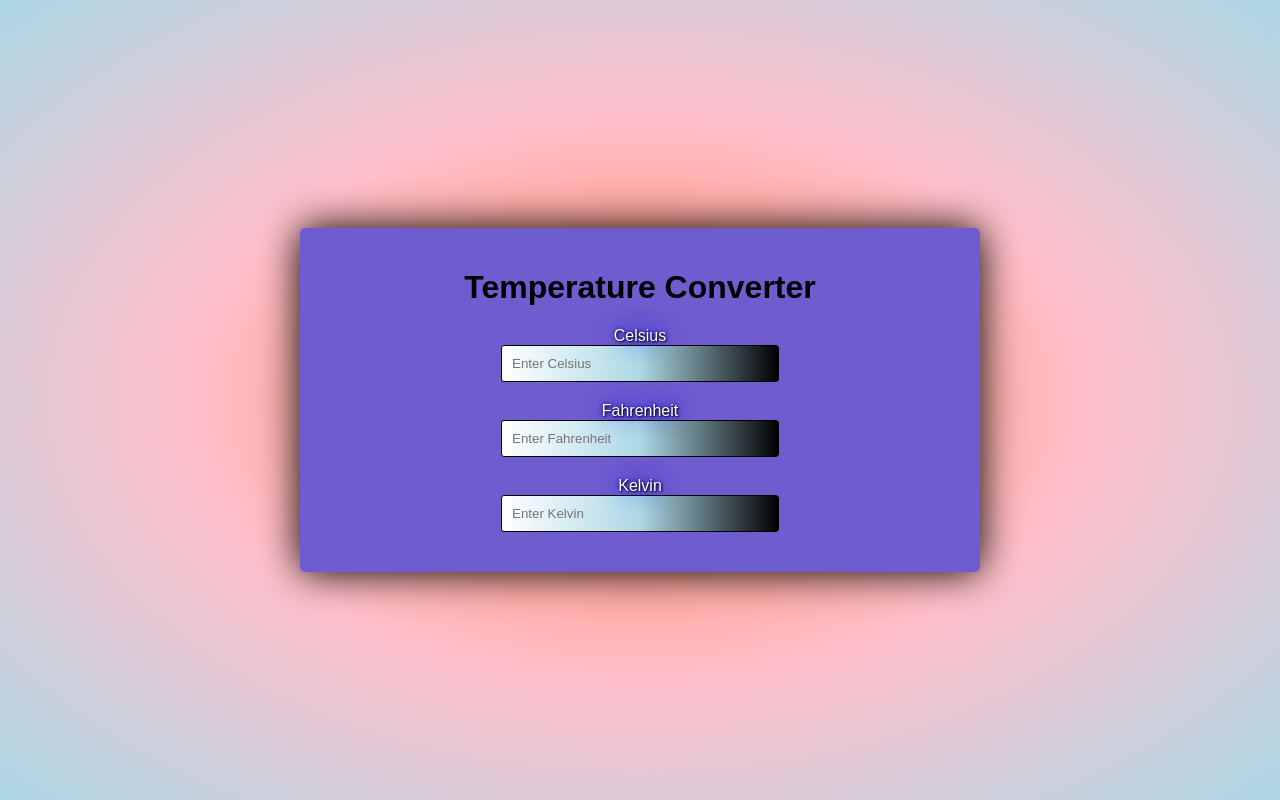
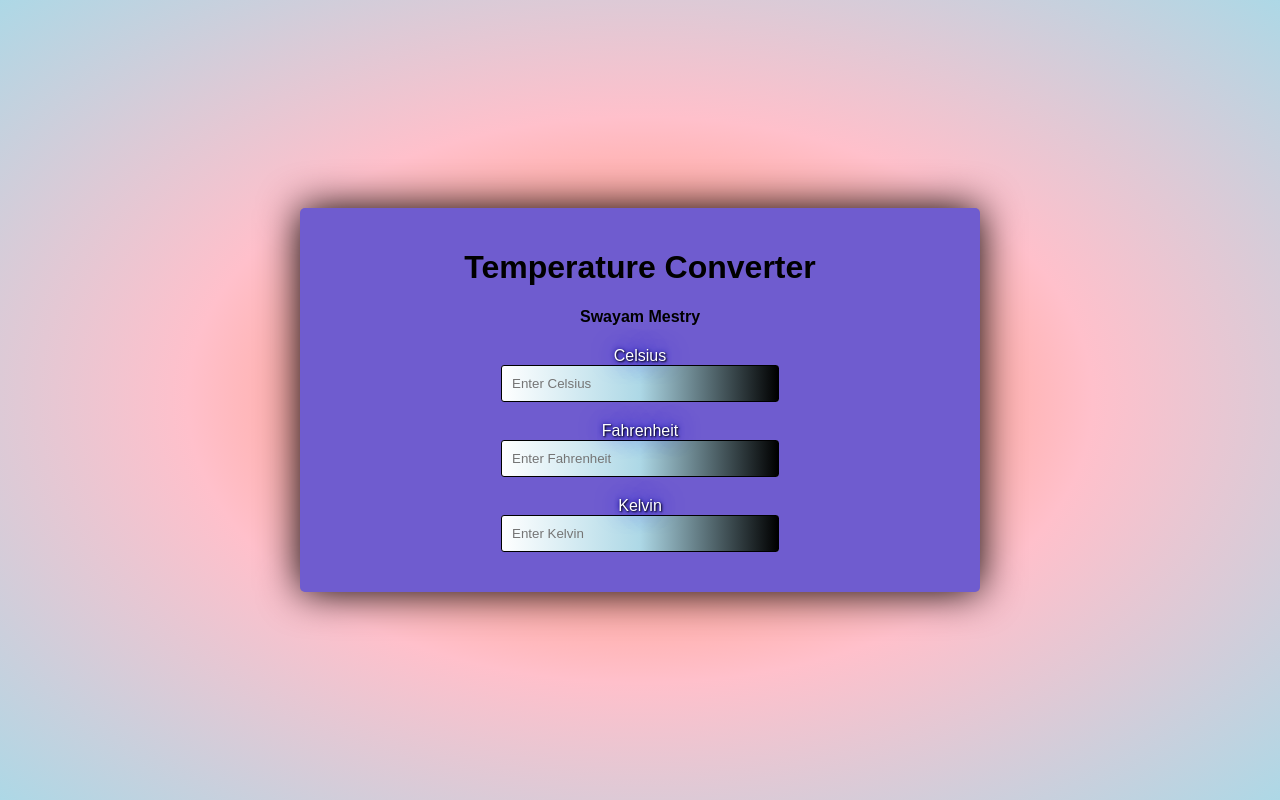
Before and after one commit to SwayamMestry/Temperature-Convert-BharatIntern, a plain HTML site: page index.html in a window 1280 px wide. Drawn offline with Linux system fonts and the light colour scheme.

Commit message:
Second Commit

```diff
--- a/index.html
+++ b/index.html
@@ -9,6 +9,7 @@
 <body>
 <div class="container">
   <h1>Temperature Converter</h1>
+  <h4>Swayam Mestry</h4>
   <label for="celsius">Celsius</label>
   <input type="number" id="celsius" placeholder="Enter Celsius" oninput="convertTemperature('celsius')">
 
--- a/styles.css
+++ b/styles.css
@@ -39,6 +39,6 @@ body {
     background-image: linear-gradient(to right,white, lightblue,black);
   }
 
-  h1 {
+  h1,h4 {
     text-align: center;
   }
```
